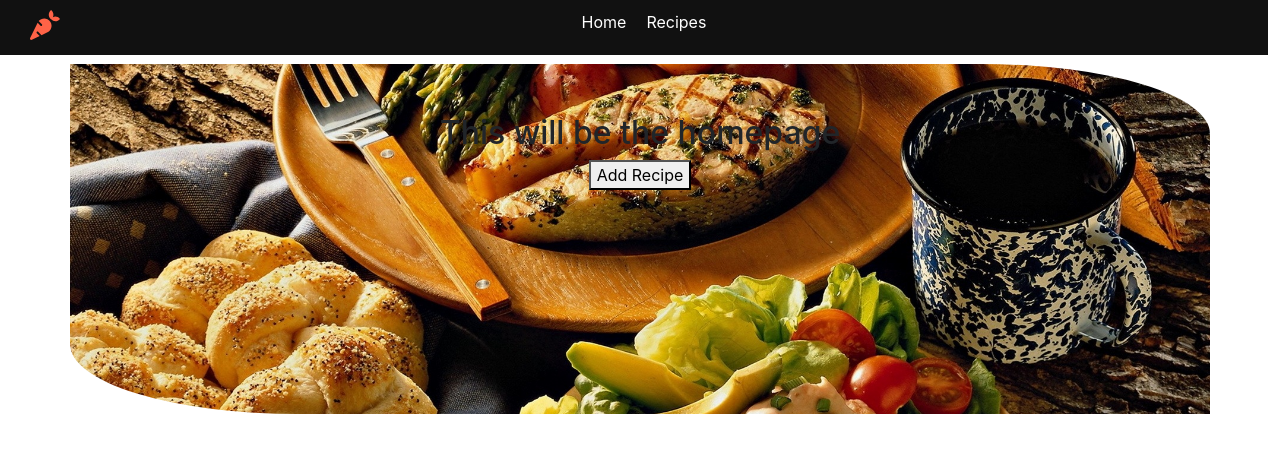
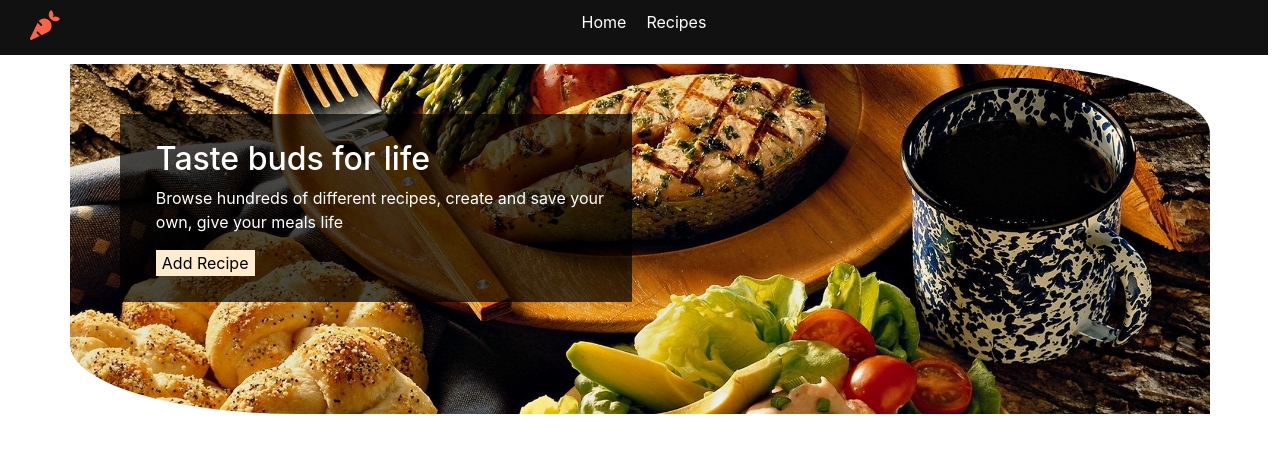
Before and after one commit to CodyBonsma/fam-recipes, a React (Create React App) app in the folder client/: page / in a window 1280 px wide. Shown: the top 452 px of the page. Built offline with nearby package versions, Linux system fonts and the light colour scheme; the HTML template or start-up script is replaced by a standard one.

Commit message:
styling home header

```diff
--- a/client/src/components/Home/Home.css
+++ b/client/src/components/Home/Home.css
@@ -9,3 +9,32 @@
   border-bottom-left-radius: 20%;
   border-top-right-radius: 20%;
 }
+
+.header-action {
+  width: 40%;
+  height: auto;
+  text-align: left;
+  position: absolute;
+  background-color: rgba(0, 0, 0, 0.7);
+}
+
+#header-button {
+  color: black;
+  background: blanchedalmond;
+  outline: none;
+  border: none;
+  margin-left: 7%;
+  margin-bottom: 5%;
+}
+
+#header-title {
+    margin-top: 5%;
+  color: white;
+  margin-left: 7%;
+}
+
+#header-text {
+  color: white;
+  margin-left: 7%;
+  margin-right: 5%;
+}
--- a/client/src/components/Home/Home.jsx
+++ b/client/src/components/Home/Home.jsx
@@ -73,10 +73,9 @@ const Home = () => {
     <div className="container">
       <div className="row">
         <div
-          className="col-sm-12 home-header"
+          className="col-sm-12 home-header overlay"
           style={{ backgroundImage: `url(${nowImage})` }}
         >
-          <h2>This will be the homepage</h2>
           <Modal open={isOpen}>
             <div className="mb-3">
               <label for="formGroupExampleInput" className="form-label">
@@ -131,7 +130,16 @@ const Home = () => {
             <button onClick={() => setIsOpen(false)}>close</button>
             <button onClick={(e) => handleInput(e)}>save</button>
           </Modal>
-          <button onClick={() => setIsOpen(true)}>Add Recipe</button>
+          <div className="header-action">
+            <h2 id="header-title">Taste buds for life</h2>
+            <p id="header-text">
+              Browse hundreds of different recipes, create and save your own,
+              give your meals life
+            </p>
+            <button id="header-button" onClick={() => setIsOpen(true)}>
+              Add Recipe
+            </button>
+          </div>
         </div>
       </div>
     </div>
```
